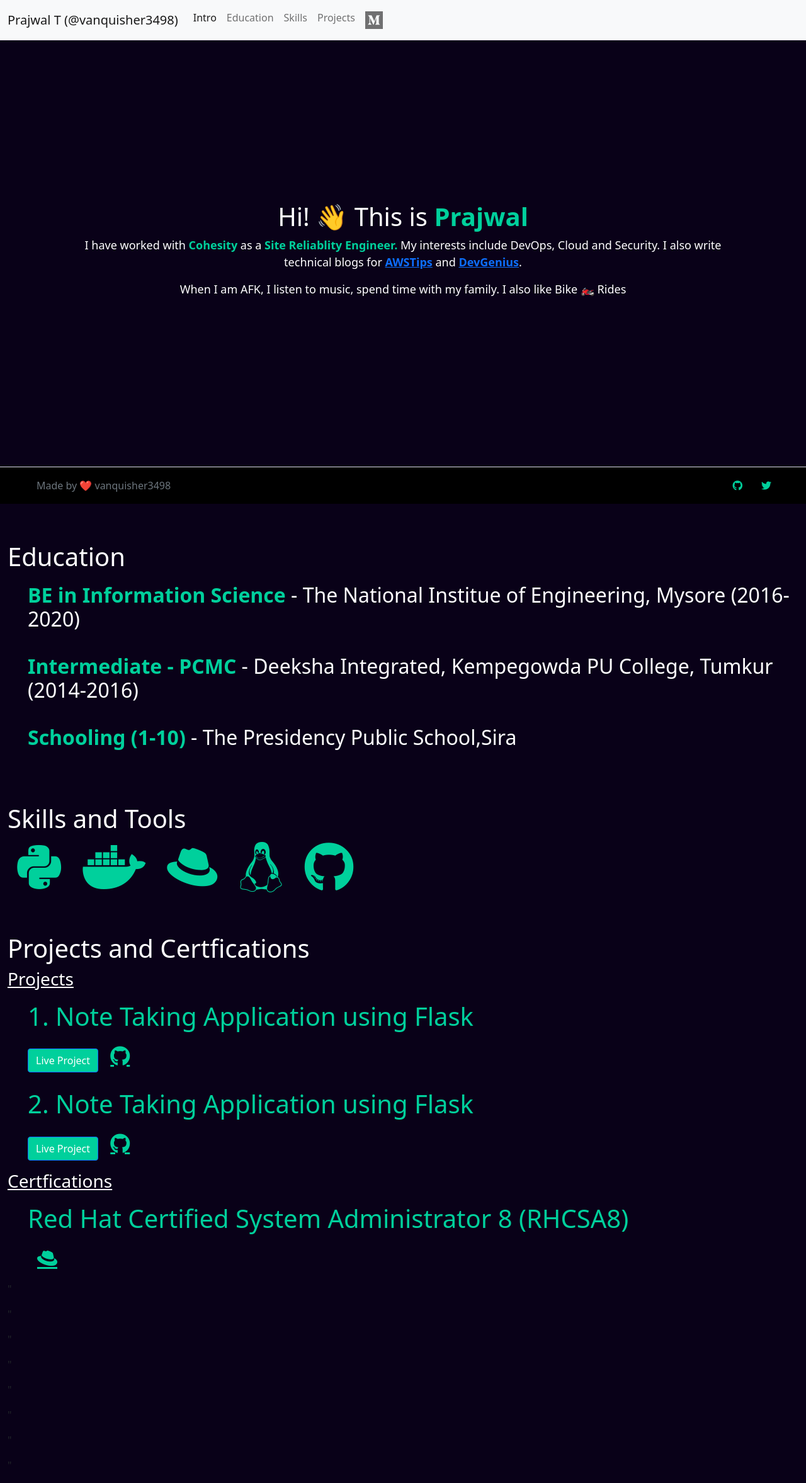
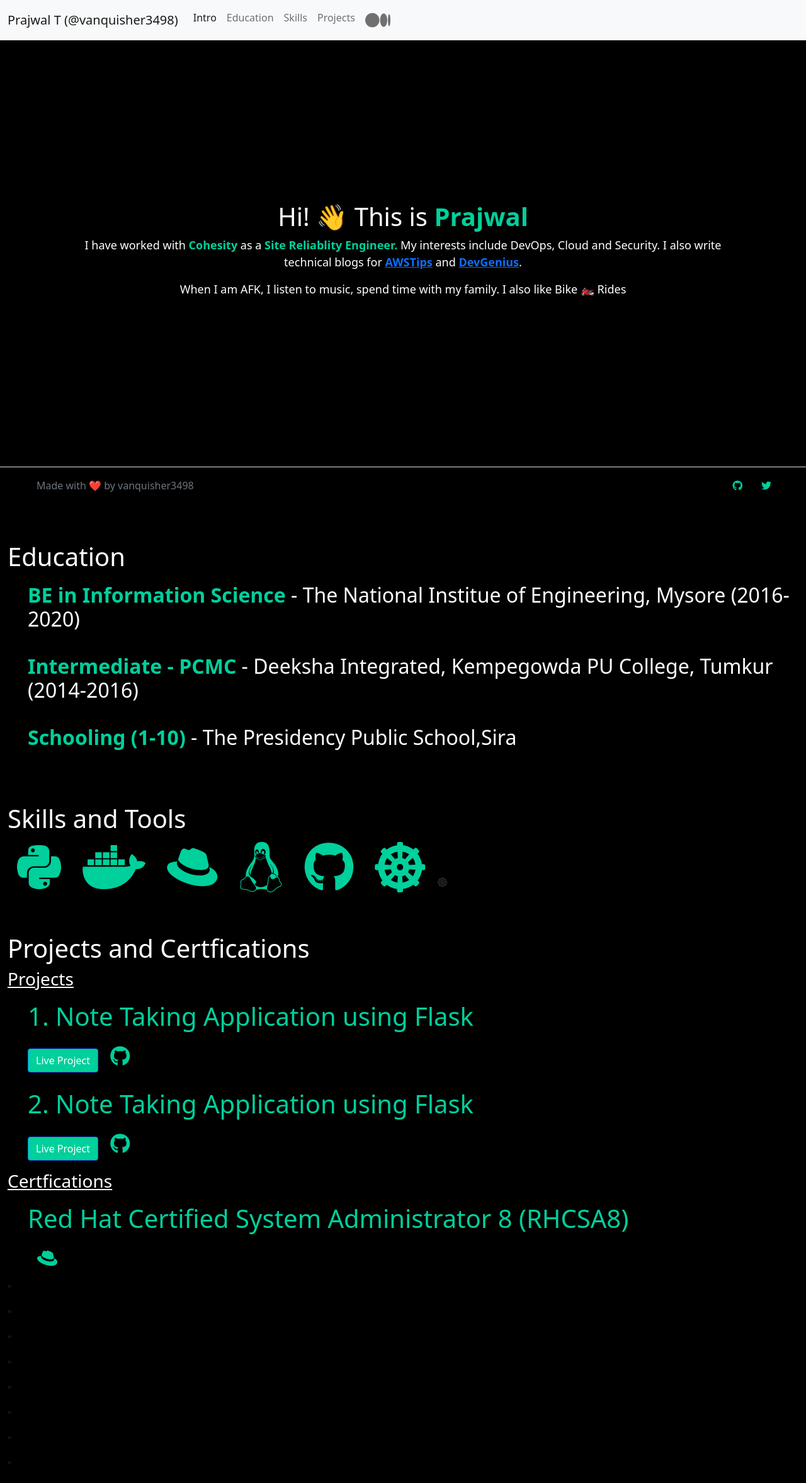
Before and after one commit to Prajwalmithun/fportfolio, a Flask app: page / in a window 1280 px wide. Shown: the whole page at 63% size. Run offline with Flask 2, Linux system fonts and the light colour scheme; style sheets or scripts are compiled from the project's sources.

Commit message:
made few UI changes

```diff
--- a/static/style.scss
+++ b/static/style.scss
@@ -5,7 +5,7 @@
   }
 
 body {
-    background-color: #090118;
+    background-color: #000000;
     margin: 0;
     padding: 0;
 }
--- a/templates/base.html
+++ b/templates/base.html
@@ -11,6 +11,7 @@
     <!--Fontawesome icons -->
     <link rel="stylesheet" href="{{ url_for('static',filename='fontawesome-free-5.15.4-web/css/all.css')}}">
     <link rel="stylesheet" type="text/css" href="{{ url_for('static', filename='style.css')}}" />
+    <link rel="stylesheet" href="https://cdnjs.cloudflare.com/ajax/libs/font-awesome/6.0.0/css/all.min.css" integrity="sha512-9usAa10IRO0HhonpyAIVpjrylPvoDwiPUiKdWk5t3PyolY1cOd4DSE0Ga+ri4AuTroPR5aQvXU9xC6qOPnzFeg==" crossorigin="anonymous" referrerpolicy="no-referrer" />
 
 {% block navbar %}
 {% endblock %}
@@ -49,7 +50,7 @@
             <a href="/ " class="mb-3 me-2 mb-md-0 text-muted text-decoration-none lh-1 ">
                 <svg class="bi " width="50 " height="24"><use xlink:href="#bootstrap "/></svg>
             </a>
-            <span class="text-muted footer-name-center"> Made by ❤️ vanquisher3498 </span>
+            <span class="text-muted footer-name-center"> Made with ❤️ by vanquisher3498 </span>
         </div>
 
         <ul class="nav justify-content-end list-unstyled d-flex ">
--- a/templates/index.html
+++ b/templates/index.html
@@ -77,6 +77,8 @@
                 <i class="fab fa-redhat fa-5x green-logo logo-padding "></i>
                 <i class="fab fa-linux fa-5x green-logo logo-padding "></i>
                 <i class="fab fa-github fa-5x green-logo logo-padding "></i>
+                <i class="fa-solid fa-dharmachakra fa-5x green-logo logo-padding "></i>
+                <i class="fa-solid fa-dharmachakra"></i>
                 <!--<img src="{{url_for( 'static',filename='images/googlecloud.svg' )}} ">-->
 
 </div>
@@ -92,14 +94,14 @@
                 <ul>
                     <h1 class="b-green edu-div-li-ul-h2"> 1. Note Taking Application using Flask </h1>
                     <button onclick="location.href = 'http://fnotes.vanquisher.in/'" class="btn btn-primary" value=" Watch Live"> Live Project</button>
-                   <a href="https://github.com/Prajwalmithun/fnote-taking" target="_blank" rel="noopener noreferrer" <i class="fab fa-github fa-2x green-logo logo-padding "></i> </a>
+                   <a href="https://github.com/Prajwalmithun/fnote-taking" style="text-decoration:none" target="_blank" rel="noopener noreferrer" <i class="fab fa-github fa-2x green-logo logo-padding "></i> </a>
                 </ul>
 
 
                 <ul>
                     <h1 class="b-green edu-div-li-ul-h2"> 2. Note Taking Application using Flask </h1>
                     <button onclick="location.href = 'https://fapi-mocktube.herokuapp.com/'" class="btn btn-primary" value=" Watch Live"> Live Project</button>
-                   <a href="https://github.com/Prajwalmithun/fapi" target="_blank" rel="noopener noreferrer" <i class="fab fa-github fa-2x green-logo logo-padding "></i> </a>
+                   <a href="https://github.com/Prajwalmithun/fapi" style="text-decoration:none" target="_blank" rel="noopener noreferrer" <i class="fab fa-github fa-2x green-logo logo-padding "></i> </a>
                 </ul>
             </list>
             </div>
@@ -109,7 +111,7 @@
                 <list>
                     <ul>
                         <h1 class="b-green edu-div-li-ul-h2" >Red Hat Certified System Administrator 8 (RHCSA8)</h1>
-                        <a href="https://rhtapps.redhat.com/verify?certId=210-205-712" target="_blank" rel="noopener noreferrer"<i class="fab fa-redhat fa-2x green-logo logo-padding "></a></i>
+                        <a href="https://rhtapps.redhat.com/verify?certId=210-205-712" style="text-decoration:none" target="_blank" rel="noopener noreferrer"<i class="fab fa-redhat fa-2x green-logo logo-padding "></a></i>
                     </ul>
                 </list>
             </div>
```
